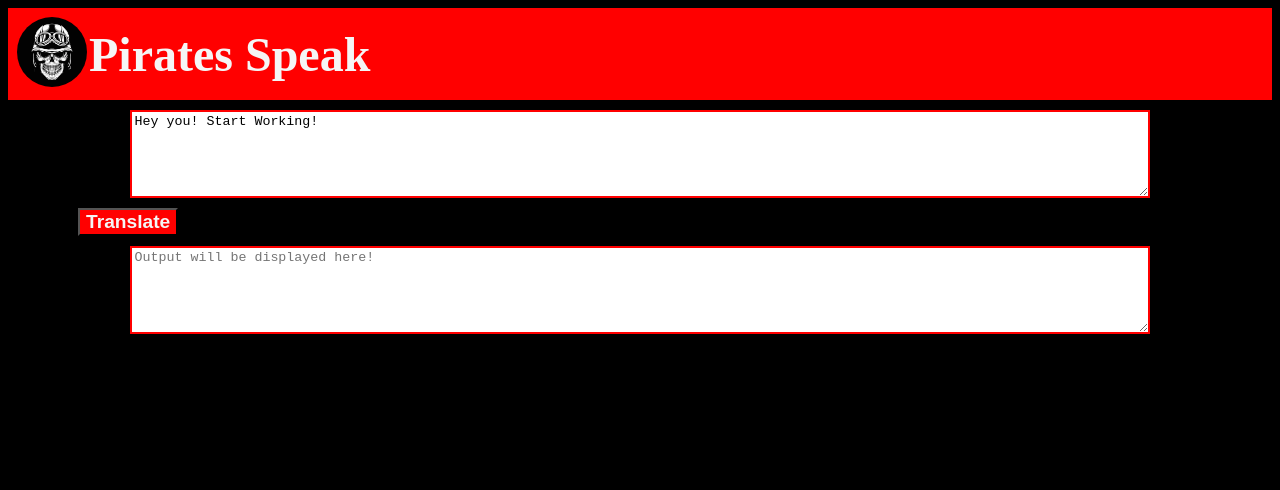
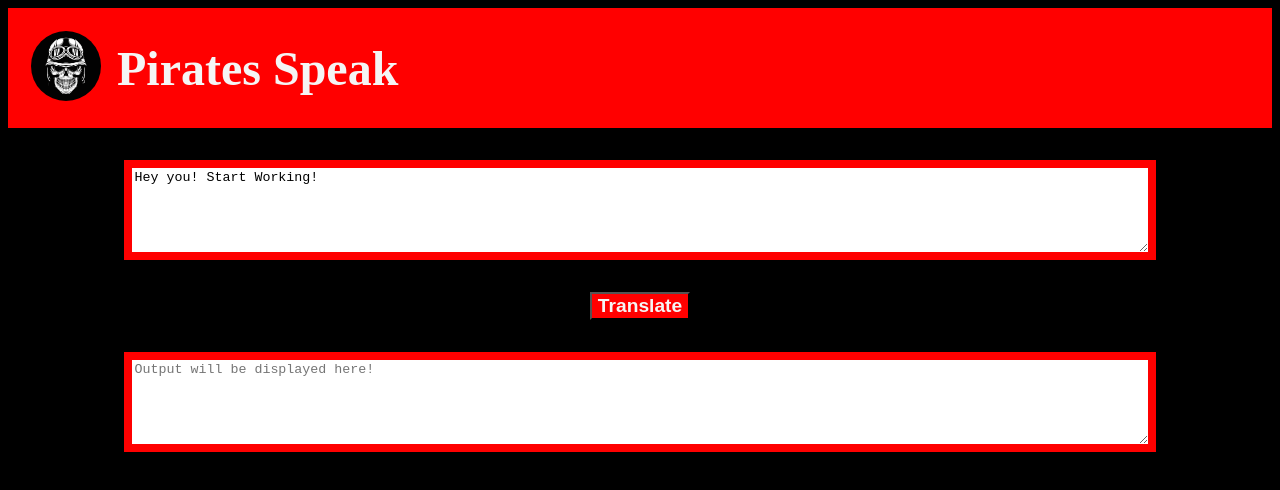
Before and after one commit to Yuvraj883/Translator, a plain HTML site: page index.html in a window 1280 px wide. Drawn offline with Linux system fonts and the light colour scheme.

Commit message:
Fixed styling

```diff
--- a/style.css
+++ b/style.css
@@ -19,14 +19,14 @@ h1{
 }
 textarea{
     background-color: white;
-    margin:5px;
-    border: 2px solid;
+    margin:2rem;
+    border: 0.5rem solid;
     border-color: red;
     display:block;
     height:10vh;
     width:80%;
     margin:auto;
-    margin-top:10px;
+    margin-top:2rem;
 
 }
 .nav-logo{
@@ -36,7 +36,7 @@ textarea{
     border-radius: 50%;
 
 
-    margin:2px;
+    margin:1rem;
 
 }
 .nav-brand{
@@ -53,7 +53,8 @@ button{
     font-size:larger;
     background-color: red;
     Color: whitesmoke;
-    margin-left:70px;
-    margin-top: 10px;
+    margin:auto;
+    display:block;
+    margin-top: 2rem;
 
 }
```
